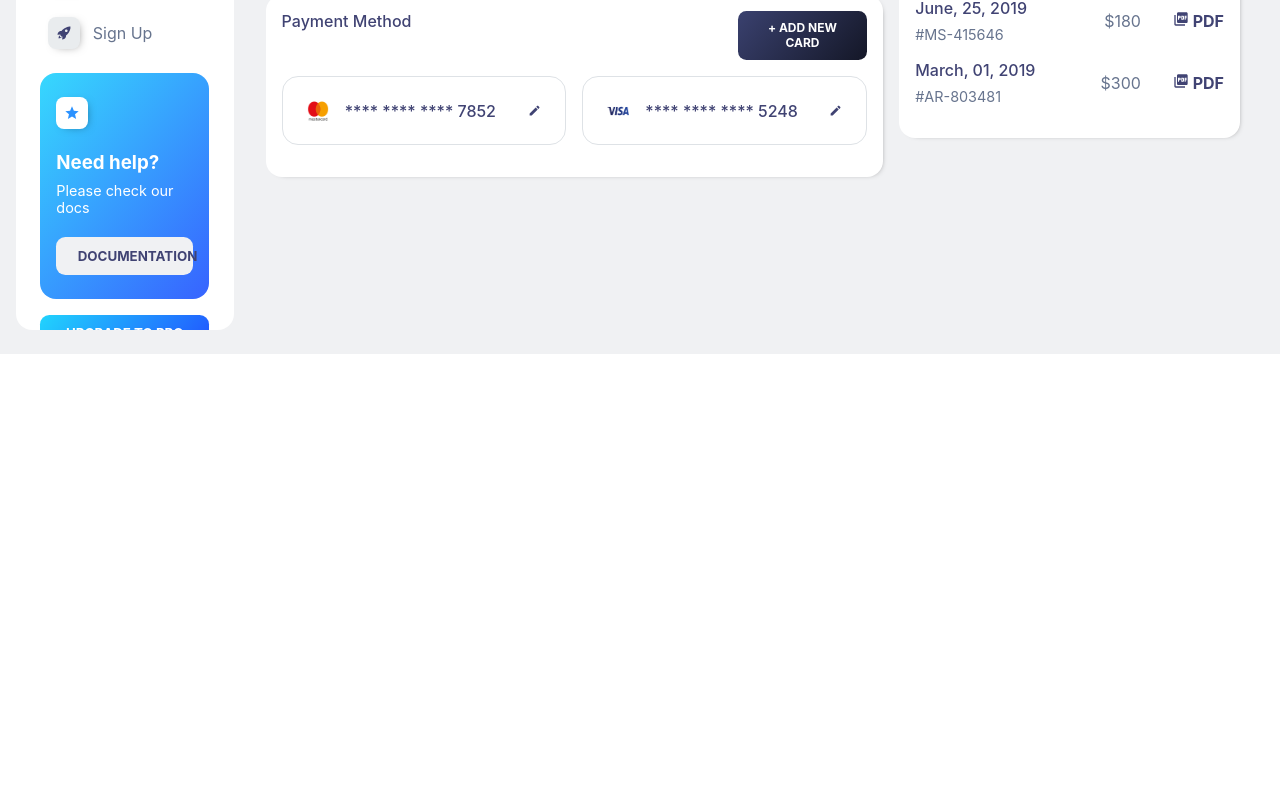
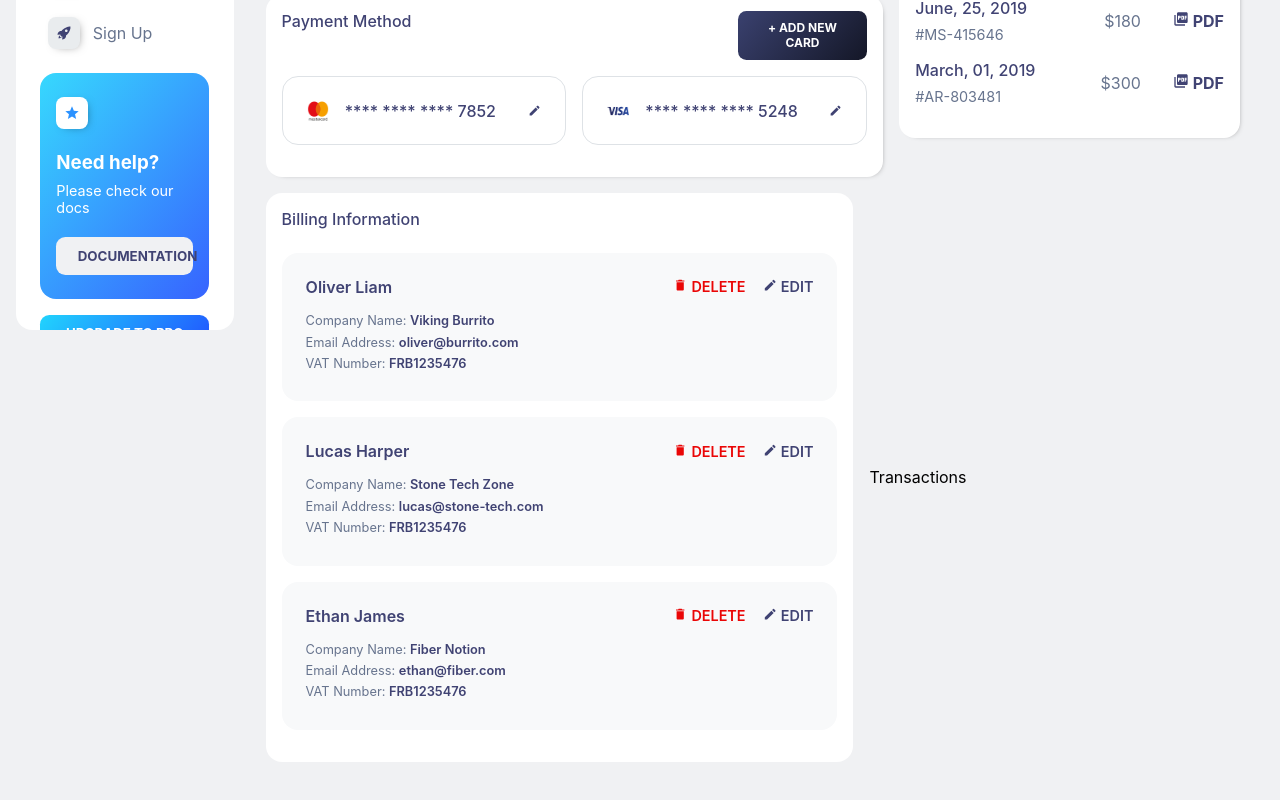
Before and after one commit to jamoliddinsaidov/soft_ui_dashboard, a React (Create React App) app: page /billing in a window 1280 px wide. Shown: the part 446-1246 px from the top of the page. Before the commit the page ends 800 px from the top, so only its background shows below. Built offline with nearby package versions, Linux system fonts and the light colour scheme.

Commit message:
add billing info section

```diff
--- a/src/GlobalStyles.js
+++ b/src/GlobalStyles.js
@@ -10,6 +10,7 @@ export const colors = {
   lightBlue: '#1ac0e8',
   darkBlue: '#2070fd',
   lightGreen: 'rgb(130, 214, 22)',
+  lightGrey: 'rgb(248, 249, 250)',
   blueGradient: 'linear-gradient(310deg, rgb(33, 82, 255), rgb(33, 212, 253))',
   greenGradient: 'linear-gradient(310deg, rgb(23, 173, 55), rgb(152, 236, 45))',
   greyGradient: 'linear-gradient(310deg, rgb(98, 117, 148), rgb(168, 184, 216))',
--- a/src/pages/Billing/Billing.jsx
+++ b/src/pages/Billing/Billing.jsx
@@ -8,9 +8,17 @@ import BudgetCard from '../../components/Cards/BudgetCard'
 import PaymentMethodCard from '../../components/Cards/PaymentMethodCard'
 import Invoice from '../../components/ImageAndTexts/Invoice'
 import Button from '../../components/Buttons/SidenavButton'
+import BillingInfoCard from '../../components/Cards/BillingInfoCard'
 
 // styles
-import { StyledPaymentsContainer, StyledPayments, StyledInvoices } from './styles/StyledBilling'
+import {
+  StyledPaymentsContainer,
+  StyledPayments,
+  StyledInvoices,
+  StyledBillingInformationContainer,
+  StyledBillingInformation,
+  StyledTransactions,
+} from './styles/StyledBilling'
 import { colors } from '../../GlobalStyles'
 
 // utils
@@ -18,6 +26,7 @@ import { DebitCardContent } from '../../assets/contents/Billings/DebitCardConten
 import { BudgetCardContent } from '../../assets/contents/Billings/BudgetCardContent'
 import { PaymentCardContent } from '../../assets/contents/Billings/PaymentCardContent'
 import { InvoiceContent } from '../../assets/contents/Billings/InvoiceContent'
+import { BillingInformationContent } from '../../assets/contents/Billings/BillingInformationContent'
 
 const Billing = () => {
   return (
@@ -48,6 +57,18 @@ const Billing = () => {
           </div>
         </StyledInvoices>
       </StyledPaymentsContainer>
+
+      <StyledBillingInformationContainer>
+        <StyledBillingInformation>
+          <h4>Billing Information</h4>
+
+          {BillingInformationContent.map((info) => (
+            <BillingInfoCard info={info} key={info.emailAddress} />
+          ))}
+        </StyledBillingInformation>
+
+        <StyledTransactions>Transactions</StyledTransactions>
+      </StyledBillingInformationContainer>
     </MainLayout>
   )
 }
--- a/src/pages/Billing/styles/StyledBilling.js
+++ b/src/pages/Billing/styles/StyledBilling.js
@@ -1,7 +1,9 @@
 import styled from 'styled-components'
 import { colors, FlexBetween } from '../../../GlobalStyles'
 
-export const StyledPaymentsContainer = styled(FlexBetween)``
+export const StyledPaymentsContainer = styled(FlexBetween)`
+  margin-bottom: 1em;
+`
 
 export const StyledPayments = styled.div`
   flex: 2;
@@ -38,3 +40,22 @@ export const StyledInvoices = styled.div`
     }
   }
 `
+export const StyledBillingInformationContainer = styled(FlexBetween)``
+
+export const StyledBillingInformation = styled.div`
+  flex: 1.8;
+  background: #fff;
+  border-radius: 1em;
+  padding: 1em;
+
+  h4 {
+    color: ${colors.iconColor};
+    font-weight: 500;
+    margin-bottom: 1.5em;
+  }
+`
+
+export const StyledTransactions = styled.div`
+  flex: 1.2;
+  margin-left: 1em;
+`
```
